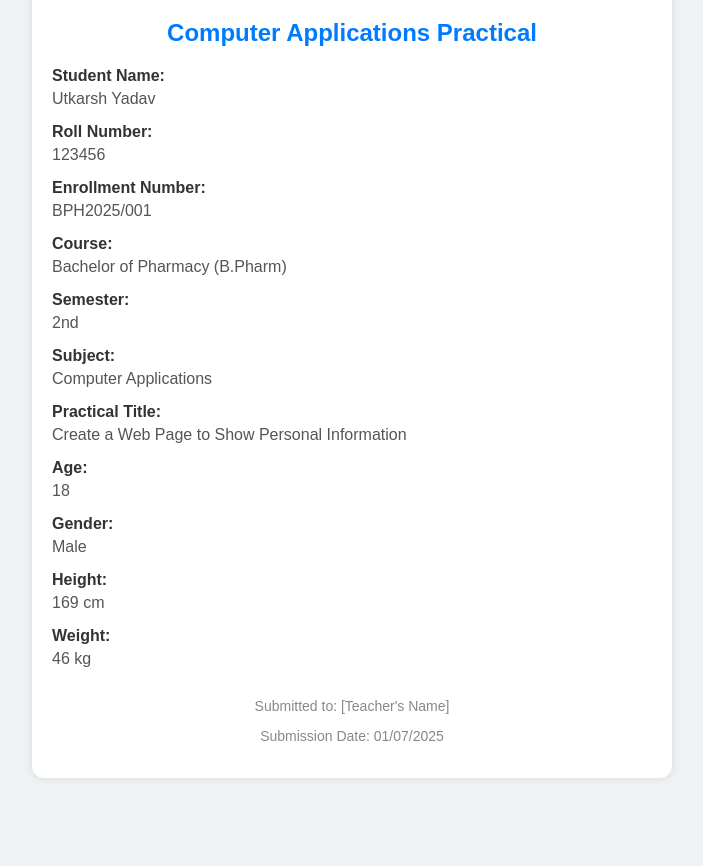
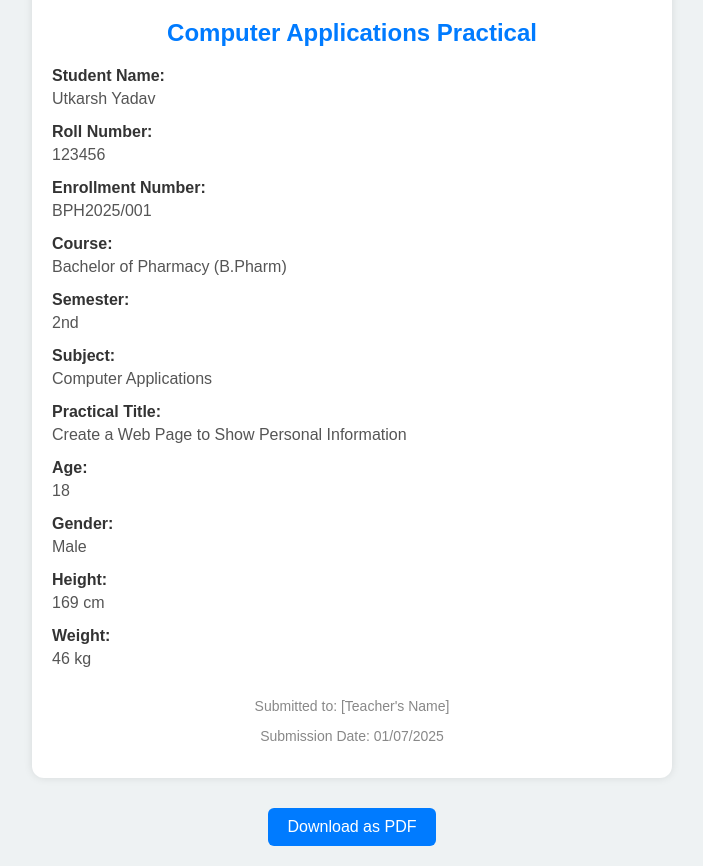
Before and after one commit to uuujh75/personal-info, a plain HTML site: page index.html in a window 1280 px wide. Shown: the part 101-967 px from the top of the page, without its empty margins (288-991 px from the left). Before the commit the page ends 899 px from the top, so only its background shows below. Drawn offline with Linux system fonts and the light colour scheme.

Commit message:
Update index.html

```diff
--- a/index.html
+++ b/index.html
@@ -131,6 +131,12 @@
         <p>Submission Date: 01/07/2025</p>
     </div>
 </div>
-
+<div style="text-align: center; margin-top: 30px;">
+    <a href="personal-info.pdf" download>
+        <button style="padding: 10px 20px; font-size: 16px; background-color: #007BFF; color: white; border: none; border-radius: 6px; cursor: pointer;">
+            Download as PDF
+        </button>
+    </a>
+</div>
 </body>
 </html>
```
